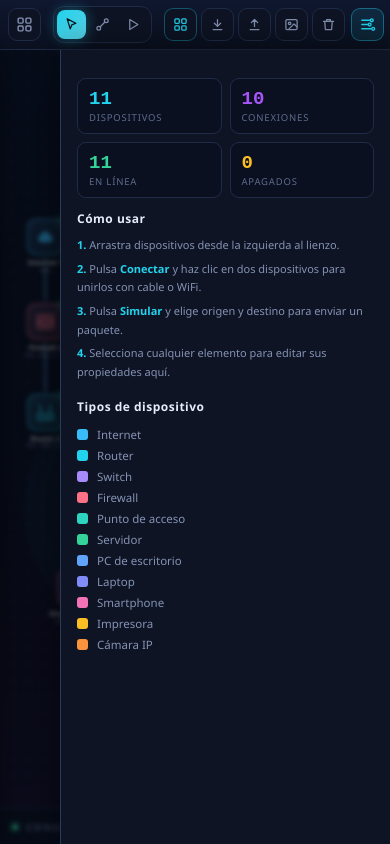
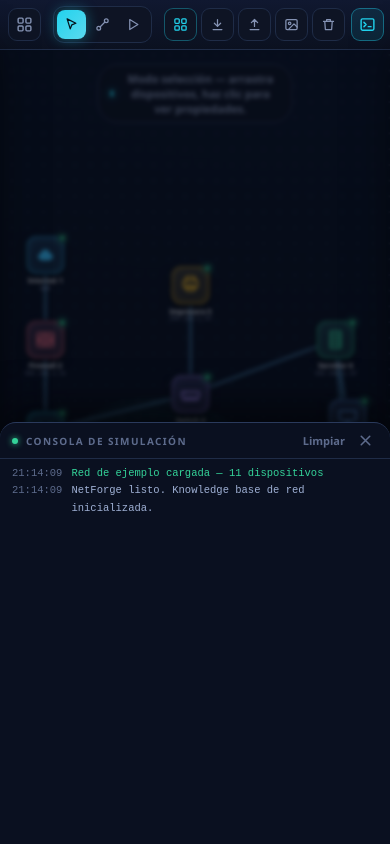
Before and after one commit to Miguel-Luis/netforge, a plain HTML site: page index.html in a window 390 px wide. Both pictures are taken after a click on the button 367 px from the left and 24 px from the top of the page. Drawn offline with Linux system fonts and the light colour scheme.

Commit message:
Se añade un nuevo botón para abrir/cerrar la consola en dispositivos móviles y se eliminan elementos obsoletos relacionados con la consola. Se actualizan los estilos CSS para mejorar la responsividad y se ajusta la lógica en JavaScript para gestionar la apertura de la consola como un modal en pantallas pequeñas.

```diff
--- a/css/styles.css
+++ b/css/styles.css
@@ -1633,12 +1633,6 @@
     color: var(--text);
 }
 
-/* El botón "abrir" (chevron) se alinea a la derecha cuando es el único
-   control visible (estado colapsado en móvil). */
-#conExpand {
-    margin-left: auto;
-}
-
 #log {
     flex: 1;
     overflow-y: auto;
@@ -1932,36 +1926,19 @@
         width: 100%;
     }
 
-    /* --- Consola colapsada: solo la barra de título abajo --- */
-    #console {
-        height: auto !important;
-        flex-shrink: 0;
-    }
-
-    .con-head {
-        cursor: pointer;
-        user-select: none;
-    }
-
-    /* En estado colapsado se oculta el log y los controles de "abierto" */
-    #console:not(.expanded) #log,
-    #console:not(.expanded) .con-clear,
-    #console:not(.expanded) #conClose {
+    /* --- Consola oculta abajo: se controla con el icono del header --- */
+    #console:not(.expanded) {
         display: none;
     }
 
-    #console:not(.expanded) .con-head {
-        border-bottom: none;
-    }
-
-    /* Al tocar la barra, la consola se despliega como hoja inferior (modal) */
+    /* Al pulsar el icono del header, la consola ocupa la mitad inferior */
     #console.expanded {
         position: fixed;
         left: 0;
         right: 0;
         bottom: 0;
         top: auto;
-        height: min(60vh, 420px);
+        height: 50vh;
         z-index: 60;
         border-top: 1px solid var(--border2);
         border-radius: 16px 16px 0 0;
@@ -1971,10 +1948,6 @@
 
     #console.expanded #log {
         display: block;
-    }
-
-    #console.expanded #conExpand {
-        display: none;
     }
 
     @keyframes sheetUp {
@@ -2081,11 +2054,6 @@
         font-size: 10.5px;
     }
 
-    /* En teléfonos la hoja ocupa algo más de alto */
-    #console.expanded {
-        height: min(66vh, 460px);
-    }
-
     /* Zoom compacto */
     #zoom button {
         width: 28px;
@@ -2101,9 +2069,9 @@
 /* ---- Pantallas muy bajas (móvil en horizontal) ---- */
 @media (max-height: 440px) and (max-width: 920px) {
 
-    /* La barra de consola permanece (colapsada); al abrirse ocupa casi todo */
+    /* Con tan poco alto, dejamos que la consola ocupe más para ser usable */
     #console.expanded {
-        height: 82vh;
+        height: 80vh;
     }
 }
 
--- a/index.html
+++ b/index.html
@@ -92,6 +92,13 @@
                     </svg>Limpiar</button>
             </div>
 
+            <button class="abtn drawer-toggle mobile-only" id="btnConsole" title="Consola" aria-label="Mostrar consola">
+                <svg viewBox="0 0 24 24" fill="none" stroke="currentColor" stroke-width="2" stroke-linecap="round"
+                    stroke-linejoin="round">
+                    <rect x="3" y="4" width="18" height="16" rx="2" />
+                    <path d="M7 9l3 3-3 3M13 15h4" />
+                </svg>
+            </button>
             <button class="abtn drawer-toggle mobile-only" id="btnPanelRight" title="Propiedades" aria-label="Mostrar propiedades">
                 <svg viewBox="0 0 24 24" fill="none" stroke="currentColor" stroke-width="2" stroke-linecap="round"
                     stroke-linejoin="round">
@@ -178,12 +185,6 @@
                         <path d="M18 6L6 18M6 6l12 12" />
                     </svg>
                 </button>
-                <button class="con-icon mobile-only" id="conExpand" aria-label="Abrir consola">
-                    <svg viewBox="0 0 24 24" fill="none" stroke="currentColor" stroke-width="2.2" stroke-linecap="round"
-                        stroke-linejoin="round">
-                        <path d="M6 15l6-6 6 6" />
-                    </svg>
-                </button>
             </div>
             <div id="log"></div>
         </div>
--- a/js/ui/responsive.js
+++ b/js/ui/responsive.js
@@ -7,9 +7,8 @@
  *
  *   - #btnPanelLeft  abre/cierra la paleta de dispositivos (izquierda)
  *   - #btnPanelRight abre/cierra el inspector de propiedades (derecha)
+ *   - #btnConsole    abre/cierra la consola (hoja inferior a media pantalla)
  *   - #backdrop      capa oscura que cierra cualquier overlay al tocarla
- *   - #console       en móvil solo muestra su barra de título; al tocarla se
- *                    despliega como modal (#console.expanded) con su botón X
  *
  * Solo un overlay está abierto a la vez para no tapar todo el lienzo.
  */
@@ -19,8 +18,8 @@
 
     const MQ = "(max-width: 820px)";
     let mql = null;
-    let palette, inspector, backdrop, btnLeft, btnRight;
-    let consoleEl, conHead, conClose;
+    let palette, inspector, backdrop, btnLeft, btnRight, btnConsole;
+    let consoleEl, conClose;
 
     function isMobile() { return mql ? mql.matches : window.matchMedia(MQ).matches; }
 
@@ -29,6 +28,7 @@
     function syncToggles() {
         if (btnLeft) btnLeft.classList.toggle("active", palette && palette.classList.contains("open"));
         if (btnRight) btnRight.classList.toggle("active", inspector && inspector.classList.contains("open"));
+        if (btnConsole) btnConsole.classList.toggle("active", consoleOpen());
     }
 
     function anyOpen() {
@@ -83,6 +83,11 @@
         else open(which);
     }
 
+    function toggleConsole() {
+        if (consoleOpen()) close();
+        else openConsole();
+    }
+
     function onBreakpointChange() {
         /* Al volver a escritorio, garantizamos que no queden overlays activos. */
         if (!isMobile()) close();
@@ -94,21 +99,16 @@
         backdrop = NF.dom.$("#backdrop");
         btnLeft = NF.dom.$("#btnPanelLeft");
         btnRight = NF.dom.$("#btnPanelRight");
+        btnConsole = NF.dom.$("#btnConsole");
         consoleEl = NF.dom.$("#console");
-        conHead = consoleEl ? consoleEl.querySelector(".con-head") : null;
         conClose = NF.dom.$("#conClose");
 
         if (btnLeft) btnLeft.addEventListener("click", () => toggle("left"));
         if (btnRight) btnRight.addEventListener("click", () => toggle("right"));
+        if (btnConsole) btnConsole.addEventListener("click", toggleConsole);
         if (backdrop) backdrop.addEventListener("click", close);
 
-        /* Consola: tocar la barra la despliega (salvo si se tocó un botón
-           de control como Limpiar o Cerrar). */
-        if (conHead) conHead.addEventListener("click", e => {
-            if (!isMobile()) return;
-            if (e.target.closest("#conClose") || e.target.closest(".con-clear")) return;
-            if (!consoleOpen()) openConsole();
-        });
+        /* Botón X dentro de la consola para cerrarla. */
         if (conClose) conClose.addEventListener("click", e => {
             e.stopPropagation();
             close();
@@ -130,5 +130,5 @@
            quiere con el botón "Propiedades". */
     }
 
-    return { init, open, openConsole, close, toggle, isMobile };
+    return { init, open, openConsole, close, toggle, toggleConsole, isMobile };
 })();
```
